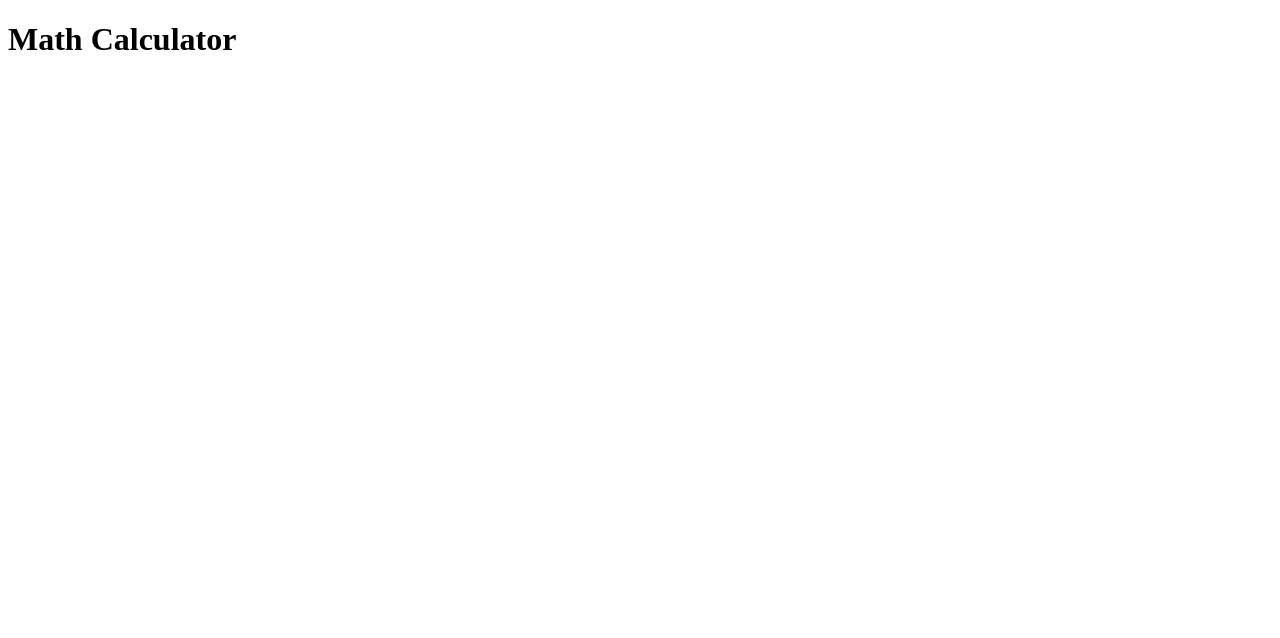
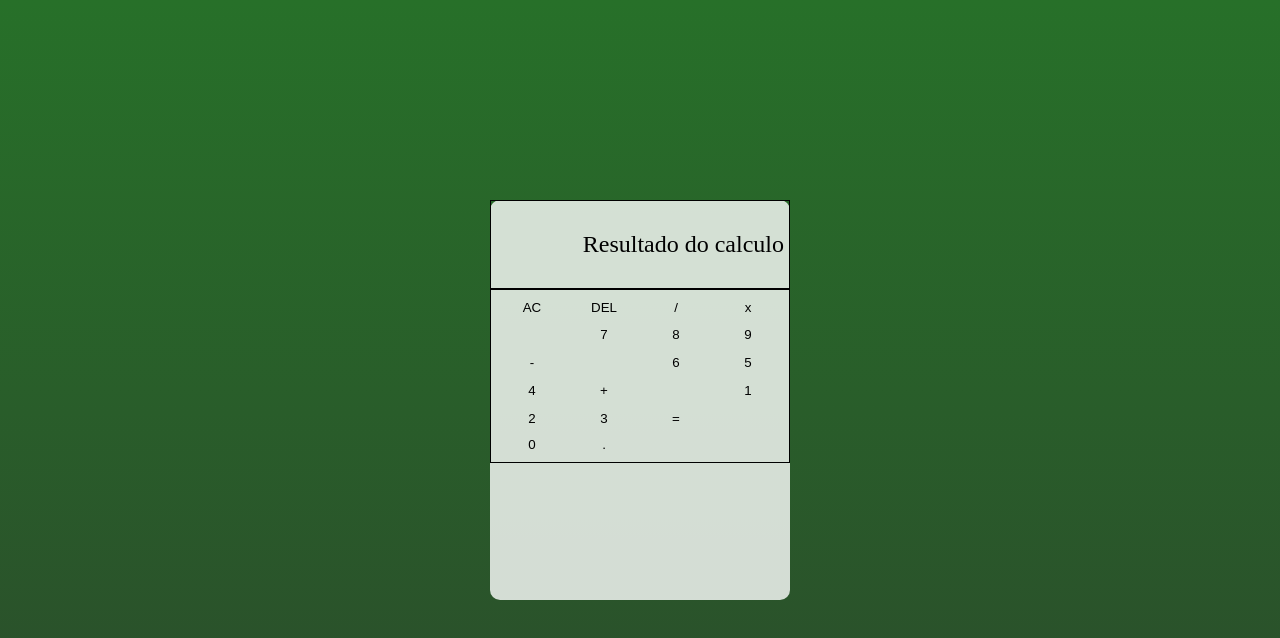
Before and after one commit to kervines/math-calculator, a plain HTML site: page index.html in a window 1280 px wide. Drawn offline with Linux system fonts and the light colour scheme.

Commit message:
adicionado elementos no html e uma estilização

```diff
--- a/css/style.css
+++ b/css/style.css
@@ -0,0 +1,56 @@
+* {
+  margin: 0;
+  padding: 0;
+  box-sizing: border-box;
+}
+
+button {
+  border: none;
+  background: none;
+}
+
+body {
+  background-color: blueviolet;
+}
+
+.container {
+  display: flex;
+  justify-content: center;
+  align-items: center;
+
+  width: 100vw;
+  height: 100vh;
+
+  background: linear-gradient(#277029, #2b4b2b);
+}
+
+.containerCalculator {
+  width: 300px;
+  height: 400px;
+  border-radius: 10px;
+  background: rgba(255, 255, 255, 0.8);
+}
+
+/* estilo temporario */
+.result,
+.keyboardCalculator {
+  border: 1px solid black;
+}
+
+.result {
+  font-size: 1.5rem;
+  text-align: end;
+  padding: 30px 5px;
+}
+
+.keyboardCalculator {
+  display: grid;
+  gap: 10px;
+  grid-template-columns: repeat(4, 1fr);
+
+  padding: 10px;
+}
+
+.keyboardCalculator .btn:hover {
+  background-color: #ccc;
+}
--- a/index.html
+++ b/index.html
@@ -6,11 +6,43 @@
   <meta http-equiv="X-UA-Compatible" content="IE=edge">
   <meta name="viewport" content="width=device-width, initial-scale=1.0">
   <title>Calculator | Kervines</title>
+
+  <link rel="stylesheet" href="./css/style.css">
+  <script defer src="./js/script.js"></script>
 </head>
 
 <body>
   <main class="container">
-    <h1>Math Calculator</h1>
+
+    <div class="containerCalculator">
+      <div class="result">Resultado do calculo</div>
+      <div class="keyboardCalculator">
+        <button class="btn">AC</button>
+        <button class="btn">DEL</button>
+        <button class="btn">/</button>
+        <button class="btn">x</button>
+        <br>
+        <button class="btn">7</button>
+        <button class="btn">8</button>
+        <button class="btn">9</button>
+        <button class="btn">-</button>
+        <br>
+
+        <button class="btn">6</button>
+        <button class="btn">5</button>
+        <button class="btn">4</button>
+        <button class="btn">+</button>
+        <br>
+
+        <button class="btn">1</button>
+        <button class="btn">2</button>
+        <button class="btn">3</button>
+        <button class="btn">=</button>
+        <br>
+        <button class="btn">0</button>
+        <button class="btn">.</button>
+      </div>
+    </div>
   </main>
 </body>
 
```
